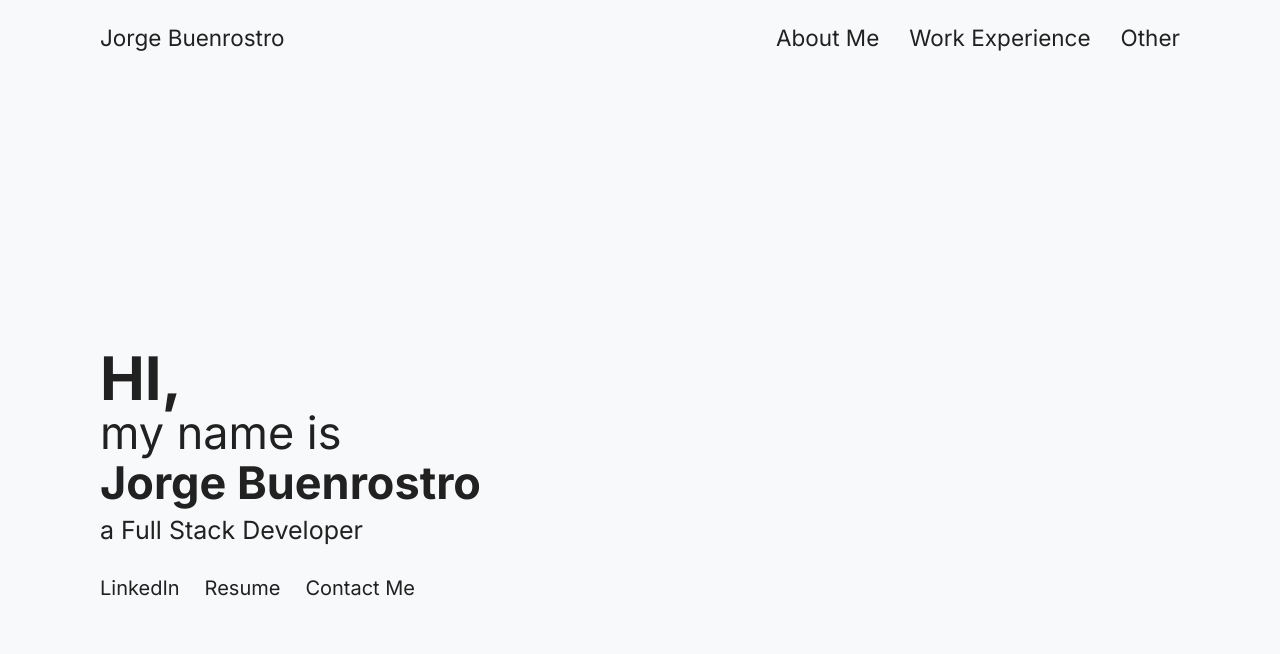
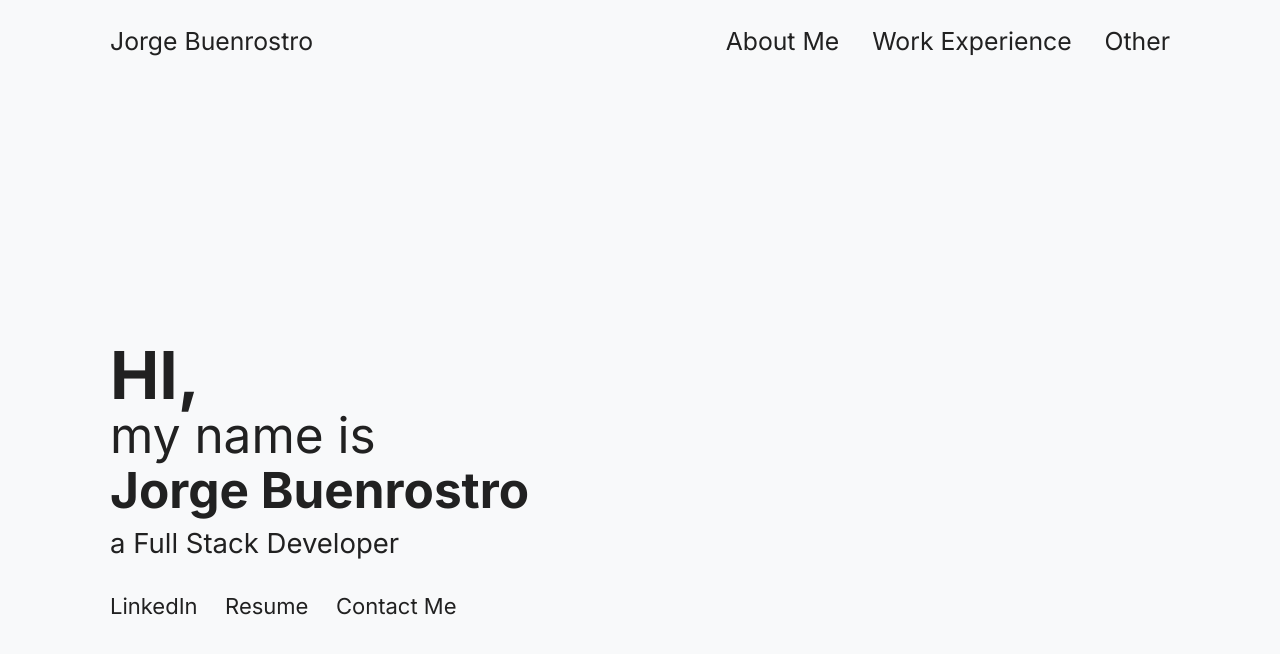
Before and after one commit to jlbmontejano/personal-portfolio, a React (Vite) app: page / in a window 1280 px wide. Shown: the top 654 px of the page. Built offline with nearby package versions, Linux system fonts and the light colour scheme.

Commit message:
Added new font size for lg screens

```diff
--- a/src/index.css
+++ b/src/index.css
@@ -10,8 +10,12 @@ html {
 		font-size: 16px;
 	}
 
+	@screen lg {
+		font-size: 20px;
+	}
+
 	@screen xl {
-		font-size: 20px;
+		font-size: 22px;
 	}
 }
 
```
